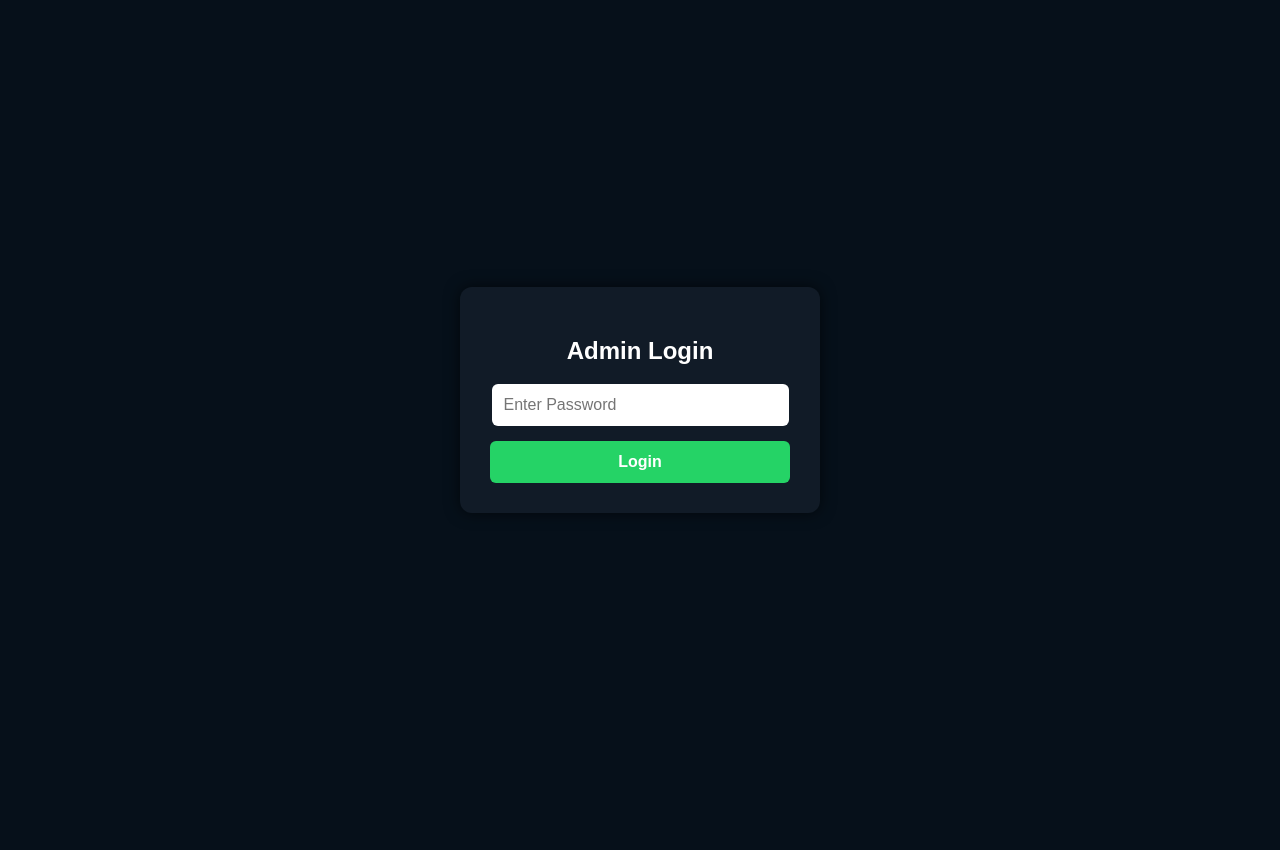
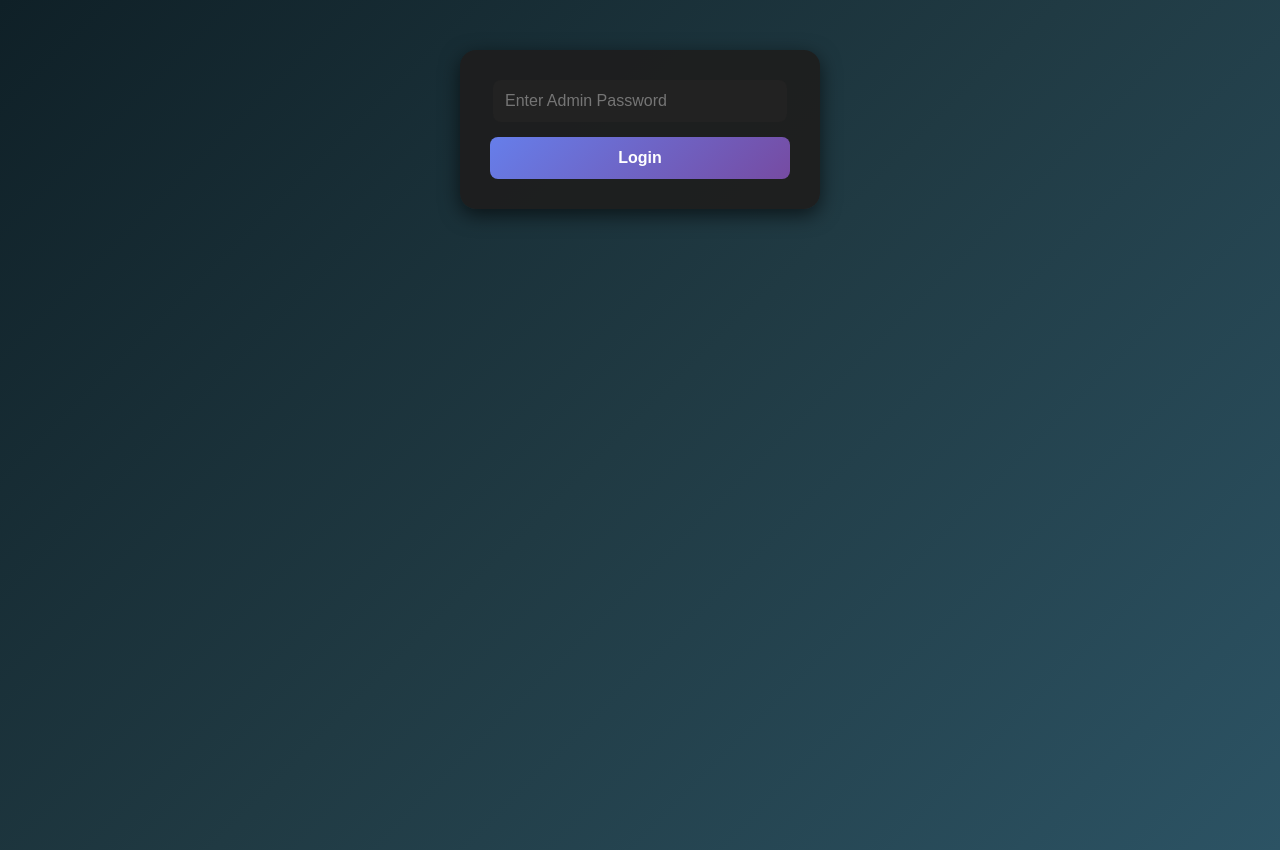
Before and after one commit to Dilshad1504/Chat-App-Online, a website: page public/admin.html in a window 1280 px wide. Before the commit the page ends 800 px from the top, so only its background shows below. Drawn offline with nearby package versions, Linux system fonts and the light colour scheme; no server answers.

Commit message:
Updated in index.html and admin.html

```diff
--- a/public/admin.html
+++ b/public/admin.html
@@ -9,15 +9,15 @@
     margin: 0;
     padding: 0;
     height: 100%;
-    font-family: Arial, sans-serif;
-    background: #06101a;
-    color: white;
+    width: 100%;
+    font-family: 'Segoe UI', Tahoma, Geneva, Verdana, sans-serif;
+    background: linear-gradient(135deg, #0f2027, #203a43, #2c5364);
     display: flex;
     justify-content: center;
     align-items: center;
   }
 
-  /* --- Login Card (Admin Style) --- */
+  /* --- Login Card --- */
   #auth {
     position: absolute;
     top: 0;
@@ -25,115 +25,145 @@
     width: 100%;
     height: 100%;
     display: flex;
-    justify-content: center;
-    align-items: center;
-    background: #06101a;
+    justify-content: center;   /* horizontally center */
+    align-items: flex-start;   /* top aligned */
+    padding-top: 50px;
+    background: linear-gradient(135deg, #0f2027, #203a43, #2c5364);
     z-index: 1000;
   }
 
   .login-card {
-    background: #111b27;
+    background: rgba(30,30,30,0.95);
     padding: 30px;
-    border-radius: 12px;
-    box-shadow: 0 0 15px rgba(0,0,0,0.6);
+    border-radius: 16px;
+    box-shadow: 0 6px 20px rgba(0,0,0,0.6);
+    width: 300px;
     text-align: center;
-    width: 300px;
   }
 
   .login-card input {
-    width: 91%;
+    width: 90%;
     padding: 12px;
     margin-bottom: 15px;
-    border-radius: 6px;
+    border-radius: 8px;
     border: none;
     outline: none;
     font-size: 16px;
+    background: #222;
+    color: white;
   }
 
   .login-card button {
     width: 100%;
     padding: 12px;
-    background: #25d366;
+    background: linear-gradient(135deg,#667eea,#764ba2);
     border: none;
-    border-radius: 6px;
+    border-radius: 8px;
     color: white;
     font-size: 16px;
     font-weight: bold;
     cursor: pointer;
+    transition: 0.3s;
   }
 
   .login-card button:hover {
-    background: #1ebd5a;
+    background: linear-gradient(135deg,#5a6edb,#6a3f95);
   }
 
   /* --- Chat Panel --- */
   #panel {
-    display: none; /* hidden initially */
+    display: none;
     position: absolute;
-    top: 0;
-    left: 0;
-    width: 100%;
-    height: 100%;
-    background: #fafafa;
+    top: 0; left: 0;
+    width: 100%; height: 100%;
+    background: #121212;
     display: flex;
     flex-direction: column;
     z-index: 500;
   }
 
   .chat-header {
-    background: #667eea;
+    background: #1f1f1f;
     color: white;
-    padding: 12px;
+    padding: 14px;
     font-size: 18px;
     font-weight: bold;
     text-align: center;
     position: sticky;
     top: 0;
     z-index: 10;
+    display: flex;
+    justify-content: space-between;
+    align-items: center;
   }
 
-  .chat-window {
+  .status {
+    font-size: 13px;
+    font-weight: normal;
+  }
+
+  .status .dot {
+    height: 10px; width: 10px;
+    border-radius: 50%;
+    display: inline-block;
+    margin-right: 6px;
+  }
+
+  .chat-body {
     flex: 1;
-    padding: 10px;
+    padding: 12px;
     overflow-y: auto;
-    background: #f7f7f7;
+    background: #181818;
     scroll-behavior: smooth;
   }
 
+  .chat-body::-webkit-scrollbar {
+    width: 6px;
+  }
+  .chat-body::-webkit-scrollbar-thumb {
+    background: #444;
+    border-radius: 10px;
+  }
+
   .message {
-    margin: 8px 0;
-    padding: 10px 14px;
-    border-radius: 10px;
+    margin: 10px 0;
+    padding: 12px 16px;
+    border-radius: 18px;
     max-width: 75%;
     word-wrap: break-word;
     font-size: 15px;
+    position: relative;
+    box-shadow: 0 2px 5px rgba(0,0,0,0.3);
+  }
+
+  .message.admin {
+    background: linear-gradient(135deg,#667eea,#764ba2);
+    color: white;
+    margin-left: auto;
+    border-bottom-right-radius: 4px;
   }
 
   .message.visitor {
-    background: #667eea;
-    color: white;
-    margin-left: auto;
+    background: #2a2a2a;
+    color: #ddd;
+    margin-right: auto;
+    border-bottom-left-radius: 4px;
   }
 
-  .message.admin {
-    background: #e5e5e5;
-    color: black;
-    margin-right: auto;
-  }
-
-  .message.system {
-    text-align: center;
-    color: gray;
-    font-style: italic;
+  .timestamp {
+    display: block;
+    font-size: 11px;
+    color: #aaa;
+    margin-top: 5px;
+    text-align: right;
   }
 
   .chat-input-bar {
     display: flex;
-    gap: 8px;
     align-items: center;
-    padding: 8px;
-    border-top: 1px solid #ddd;
-    background: #fff;
+    padding: 10px;
+    background: #1f1f1f;
+    border-top: 1px solid #333;
     position: sticky;
     bottom: 0;
     z-index: 10;
@@ -141,26 +171,30 @@
 
   .chat-input-bar input {
     flex: 1;
-    padding: 10px;
+    padding: 12px;
     border: none;
     border-radius: 20px;
     outline: none;
-    font-size: 16px;
-    background: #f0f0f0;
+    font-size: 15px;
+    background: #2a2a2a;
+    color: white;
   }
 
   .chat-input-bar button {
-    padding: 10px 14px;
+    margin-left: 10px;
+    padding: 12px 15px;
     border: none;
     border-radius: 50%;
-    background: #667eea;
+    background: linear-gradient(135deg,#667eea,#764ba2);
     color: white;
-    font-size: 16px;
+    font-size: 18px;
     cursor: pointer;
+    transition: 0.3s;
   }
 
   .chat-input-bar button:hover {
-    background: #5563d1;
+    transform: scale(1.1);
+    background: linear-gradient(135deg,#5a6edb,#6a3f95);
   }
 
   #sentIndicator {
@@ -168,6 +202,7 @@
     font-weight: bold;
     margin-left: 10px;
   }
+
 </style>
 </head>
 <body>
@@ -175,18 +210,20 @@
 <!-- Login -->
 <div id="auth">
   <div class="login-card">
-    <h2>Admin Login</h2>
-    <input id="pwd" type="password" placeholder="Enter Password" autocomplete="current-password">
+    <input id="pwd" type="password" placeholder="Enter Admin Password" autocomplete="off">
     <button id="login">Login</button>
   </div>
 </div>
 
 <!-- Admin Panel -->
 <div id="panel">
-  <div class="chat-header"><strong>DILKASH</strong></div>
-  <div class="chat-window" id="chatForVisitor"></div>
+  <div class="chat-header">
+    <span><strong>KASHAF</strong></span>
+    <span id="status" class="status"><span class="dot" style="background:red;"></span>Offline</span>
+  </div>
+  <div class="chat-body" id="chatForVisitor"></div>
   <div class="chat-input-bar">
-    <input id="adminMsg" placeholder="Reply message...">
+    <input id="adminMsg" placeholder="Type a message...">
     <span id="sentIndicator" style="display:none;">Sent</span>
     <button id="adminSend">➤</button>
   </div>
@@ -223,14 +260,25 @@ pwdInput.focus();
 
 const socket=io();
 
+// Utility to format time
+function formatTime() {
+  const now = new Date();
+  let hrs = now.getHours();
+  const mins = now.getMinutes().toString().padStart(2,'0');
+  const ampm = hrs >= 12 ? 'PM' : 'AM';
+  hrs = hrs % 12 || 12;
+  return `${hrs}:${mins} ${ampm}`;
+}
+
 function addMsg(text,cls){
   const d=document.createElement('div');
   d.className='message '+cls;
-  d.textContent=text;
+  d.innerHTML=text+`<span class="timestamp">${formatTime()}</span>`;
   chatForVisitor.appendChild(d);
   chatForVisitor.scrollTop = chatForVisitor.scrollHeight;
 }
 
+// Show sent indicator
 function showSentIndicator(){
   sentIndicator.style.display='inline';
   setTimeout(()=>{sentIndicator.style.display='none';},1500);
@@ -238,14 +286,14 @@ function showSentIndicator(){
 
 // Visitor connect/disconnect
 socket.on('admin:updateVisitor',(data)=>{
-  if(data){ visitor=data.socketId; addMsg('Visitor connected','system'); }
-  else{ visitor=null; addMsg('Visitor disconnected','system'); }
+  if(data){ visitor=data.socketId; addMsg('Visitor connected','visitor'); }
+  else{ visitor=null; addMsg('Visitor disconnected','visitor'); }
 });
 
 // Receive visitor message
 socket.on('admin:incomingMessage',(data)=>{
   visitor=data.fromSocketId;
-  addMsg((data.name ? data.name+': ':'')+data.text,'visitor');
+  addMsg('Kashaf: '+data.text,'visitor');
 });
 
 // Admin sends message
@@ -259,8 +307,12 @@ adminSend.onclick=()=>{
   showSentIndicator();
 };
 
-// Send via Enter
 adminMsg.addEventListener('keydown',(e)=>{if(e.key==='Enter'){e.preventDefault();adminSend.click();}});
+
+// Online/Offline status
+socket.on('visitorStatus', (isOnline)=>{
+  status.innerHTML = `<span class="dot" style="background:${isOnline?'#25d366':'red'};"></span>${isOnline?'Online':'Offline'}`;
+});
 </script>
 </body>
 </html>
```
Also changed, not shown: public/index.html (+101 -70 lines).
